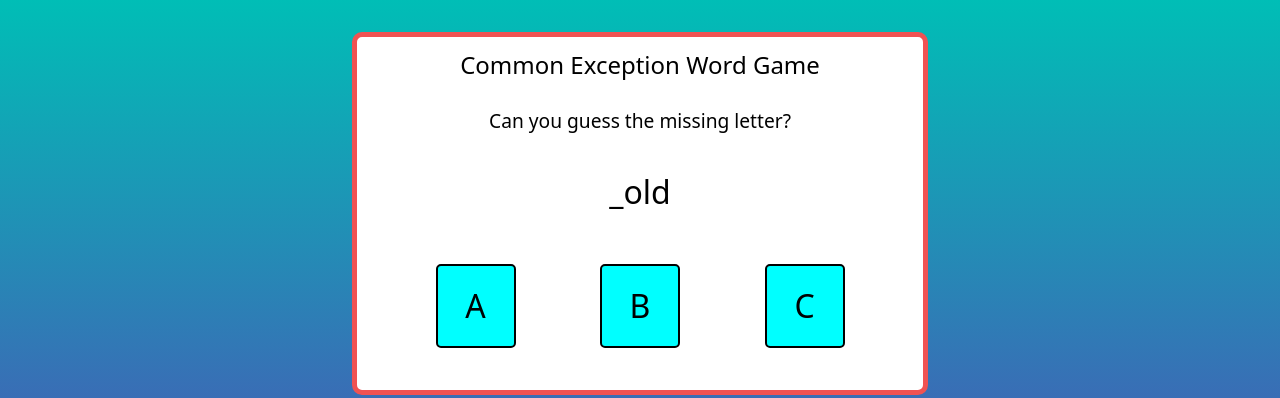
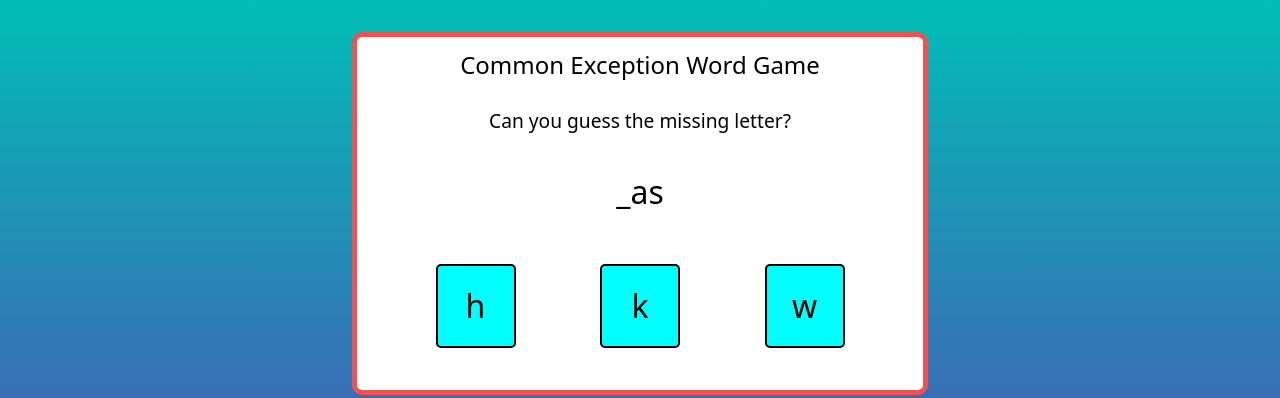
Before and after one commit to isdanryan/Common-Exception-Game, a React (Create React App) app: page / in a window 1280 px wide. Shown: the top 398 px of the page. Built offline with nearby package versions, Linux system fonts and the light colour scheme.

Commit message:
Generate answers
Add function to generate 2 random letters to go along with the missing letter, then map through the returned array to put them into the DOM

```diff
--- a/src/App.js
+++ b/src/App.js
@@ -1,6 +1,19 @@
 import { useState, useEffect } from "react";
 import word_lists from './words.json';
 
+// Function to generate a random word
+function getRandomWord(word_lists) {
+  const words = word_lists.year_1;
+  const randomIndex = Math.floor(Math.random() * words.length); // Get a random number from within the words list
+  const selectedWord = words[randomIndex];
+  console.log("Word is:", selectedWord);
+  const randomPlacement = Math.floor(Math.random() * selectedWord.length); // Get a random number within the word length
+  console.log("Position to blank is:", randomPlacement);
+  const wordAndLetter = replaceChar(selectedWord, randomPlacement);
+  return wordAndLetter; // Return the word at the position of the random number
+}
+
+// Function to replace a random letter in the selected word with a _ character
 function replaceChar(str, index) {
   const blankedWord =  str.substring(0, index) + "_" + str.substring(index + 1);
   const missingLetter = str.charAt(index);
@@ -9,21 +22,35 @@ function replaceChar(str, index) {
   return generatedWord;
 }
 
-function getRandomWord(word_lists) {
-  const words = word_lists.year_2;
-  const randomIndex = Math.floor(Math.random() * words.length); // Get a random number from within the words list
-  const selectedWord = words[randomIndex];
-  console.log("Word is:", selectedWord);
-  const randomPlacement = Math.floor(Math.random() * selectedWord.length); // Get a random number within the word length
-  console.log("Position to blank is:", randomPlacement);
-  const wordArray = replaceChar(selectedWord, randomPlacement);
-  const word = wordArray[0];
-  const letter = wordArray[1];
-  console.log("Finale word is:", word);
-  console.log("Missing letter is:", letter);
-  return word; // Return the word at the position of the random number
+// Function to generate a list of random letters, plus the correct letter
+function generateAnswers(letter) {
+  const getLetter = letter;
+  const alphabet = [
+    "a", "b", "c", "d", "e", "f", "g", "h", "i", "j", "k", "l", "m",
+    "n", "o", "p", "q", "r", "s", "t", "u", "v", "w", "x", "y", "z"
+  ];
+
+  let answerLetter1, answerLetter2;
+
+  do {
+    // Generate two random letters
+    answerLetter1 = alphabet[Math.floor(Math.random() * 26)];
+    answerLetter2 = alphabet[Math.floor(Math.random() * 26)];
+  } while (
+    answerLetter1 === getLetter ||  // Ensure answerLetter1 is not the same as getLetter
+    answerLetter2 === getLetter ||  // Ensure answerLetter2 is not the same as getLetter
+    answerLetter1 === answerLetter2 // Ensure answerLetter1 and answerLetter2 are different
+  );
+
+  let answerArray = [answerLetter1, answerLetter2];
+
+  const randomIndex = Math.floor(Math.random() * (answerArray.length + 1));
+  // Insert the item at the random index
+  answerArray.splice(randomIndex, 0, getLetter);
+
+
+  return answerArray;
 }
-
 
 function App() {
   const [word, setWord] = useState("");
@@ -33,6 +60,13 @@ function App() {
     setWord(getRandomWord(word_lists));
   }, []);
 
+  const generatedWord = word[0];
+  const letter = word[1];
+
+  const answers = generateAnswers(letter);
+
+  console.log(answers);
+
   return (
     <div className='game-area max-w-xl'>
       <header>
@@ -41,13 +75,13 @@ function App() {
       </header>
 
       <div className='display-area'>
-        {word}
+        {generatedWord}
       </div>
 
       <div className='letter-area'>
-        <li>A</li>
-        <li>B</li>
-        <li>C</li>
+        {answers.map((answer, index) => (
+          <li key={index}>{answer}</li>
+        ))}
       </div>
     </div>
   );
```
